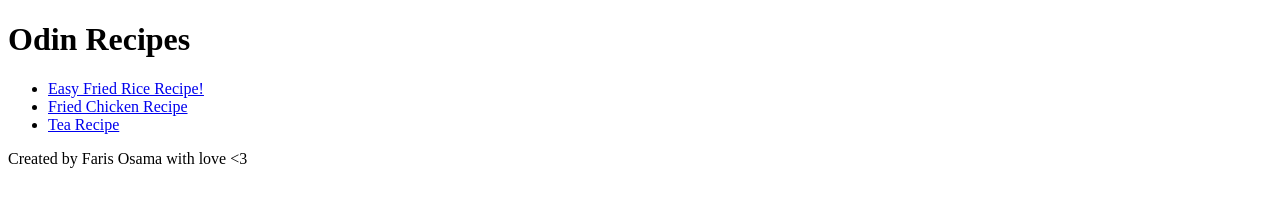
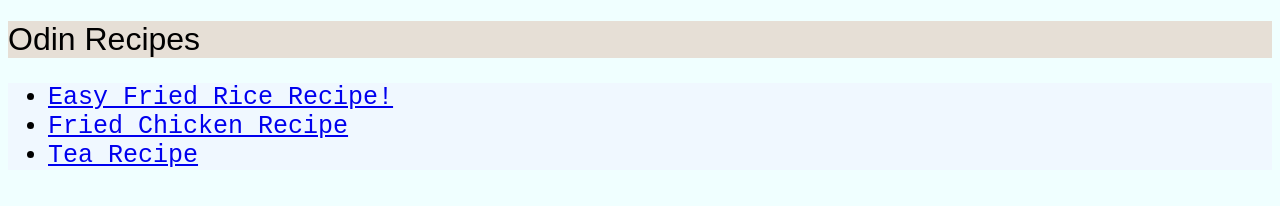
Before and after one commit to linzi-v7/odin-recipes, a plain HTML site: page index.html in a window 1280 px wide. Drawn offline with Linux system fonts and the light colour scheme.

Commit message:
Add initial CSS for landing page

```diff
--- a/index.html
+++ b/index.html
@@ -1,17 +1,17 @@
 <!DOCTYPE html>
 <html lang="en">
 <head>
+    <link rel="stylesheet" href="styles.css">
     <meta charset="UTF-8">
     <meta name="viewport" content="width=device-width, initial-scale=1.0">
     <title>Odin Recipes</title>
 </head>
 <body>
-    <h1>Odin Recipes</h1>
-    <ul>
+    <h1 id="title">Odin Recipes</h1>
+    <ul class="recipes-list">
     <li> <a href="./recipes/fried_rice.html">Easy Fried Rice Recipe!</a> </li>
     <li> <a href="./recipes/fried_chicken.html">Fried Chicken Recipe</a></li>
     <li> <a href="./recipes/tea.html">Tea Recipe</a> </li>
     </ul>
-    <footer>Created by Faris Osama with love &lt;3 </footer>
 </body>
 </html>
--- /dev/null
+++ b/styles.css
@@ -0,0 +1,16 @@
+body {
+    background-color: rgb(240, 255, 255);
+}
+
+#title {
+    background-color: rgb(230, 223, 214);
+    font-family: fantasy, sans-serif;
+    font-weight: 100;
+}
+
+.recipes-list {
+    background-color: rgb(240, 248, 255);
+    font-family: monospace, sans-serif;
+    font-size: 25px;
+    font-weight: 100;
+}
```
